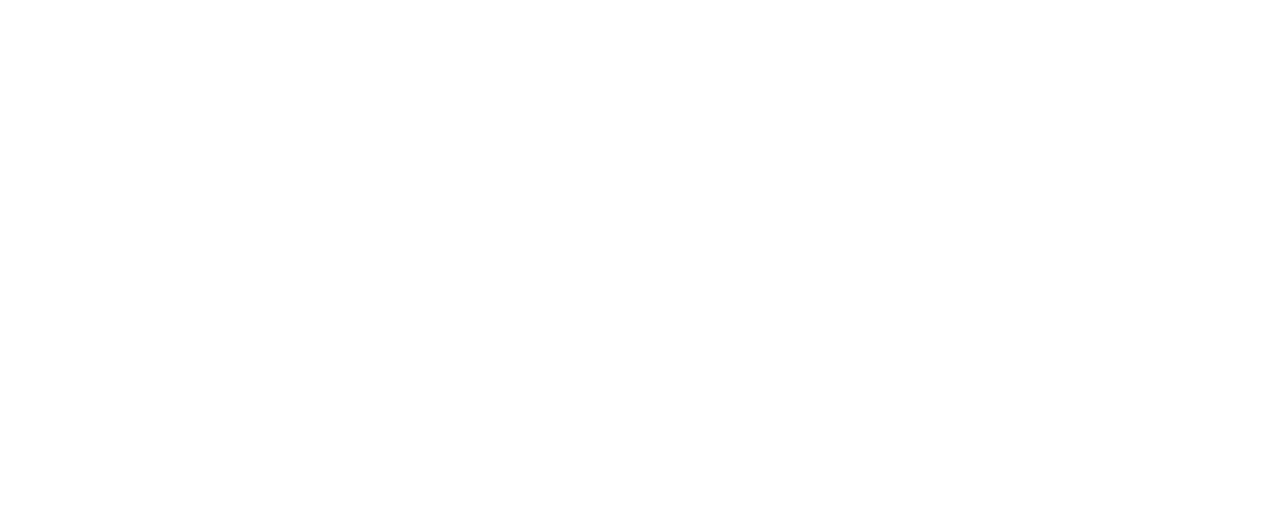
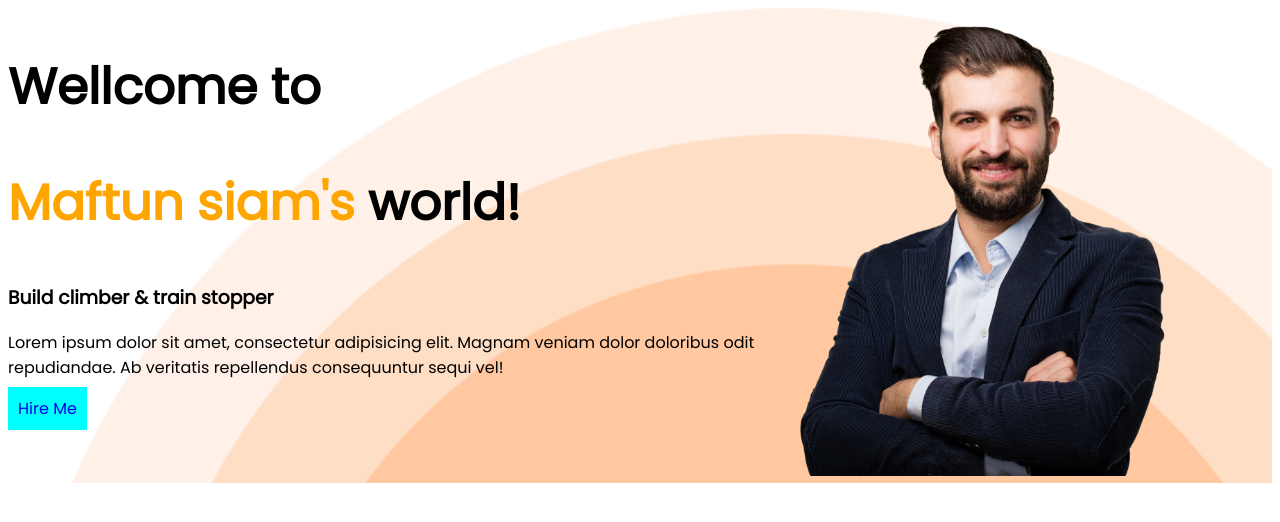
Before and after one commit to Maftun-siam/portfolio, a plain HTML site: page index.html in a window 1280 px wide. Drawn offline with Linux system fonts and the light colour scheme.

Commit message:
top banner added

```diff
--- a/index.html
+++ b/index.html
@@ -4,10 +4,26 @@
     <meta charset="UTF-8">
     <meta http-equiv="X-UA-Compatible" content="IE=edge">
     <meta name="viewport" content="width=device-width, initial-scale=1.0">
-    <title>Document</title>
+    <title>Maftuns portfolio</title>
     <link rel="stylesheet" href="style.css">
+    <link rel="preconnect" href="https://fonts.googleapis.com"><link rel="preconnect" href="https://fonts.gstatic.com" crossorigin><link href="https://fonts.googleapis.com/css2?family=Poppins&display=swap" rel="stylesheet">
 </head>
 <body>
 
+    <section class="top-banner">
+        <div class="first-half">
+
+            <h1>Wellcome to </h1>
+            <h1 class="second-heading"> <span class="name">Maftun siam's</span> world!</h1>
+            <h3>Build climber & train stopper</h3>
+            <p>Lorem ipsum dolor sit amet, consectetur adipisicing elit. Magnam veniam dolor doloribus odit repudiandae. Ab veritatis repellendus consequuntur sequi vel!</p>
+            <a class="top-button" target="_blank" rel="noopener noreferrer" href="https://www.facebook.com/maftunsiam/">Hire Me</a>
+
+        </div>
+        <div class="second-half">
+            <img src="images/hardy.png" alt="">
+        </div>
+    </section>
+
 </body>
 </html>
--- a/style.css
+++ b/style.css
@@ -0,0 +1,33 @@
+body{
+    font-family: 'Poppins', sans-serif;
+}
+h1{
+    font-size: 50px;
+}
+.name{
+    color: orange;
+}
+section{
+    display: flex;
+}
+.first-half{
+    width: 60%;
+}
+.second-half{
+    width: 40%;
+
+}
+.second-half img{
+    width: 80%;
+}
+.top-banner{
+    background-image: url(images/header_bg.png);
+    background-repeat: no-repeat;
+    background-size: cover;
+}
+.top-button{
+    padding: 10px;
+    margin-top: 15px;
+    background-color: aqua;
+    text-decoration: none;
+}
```
